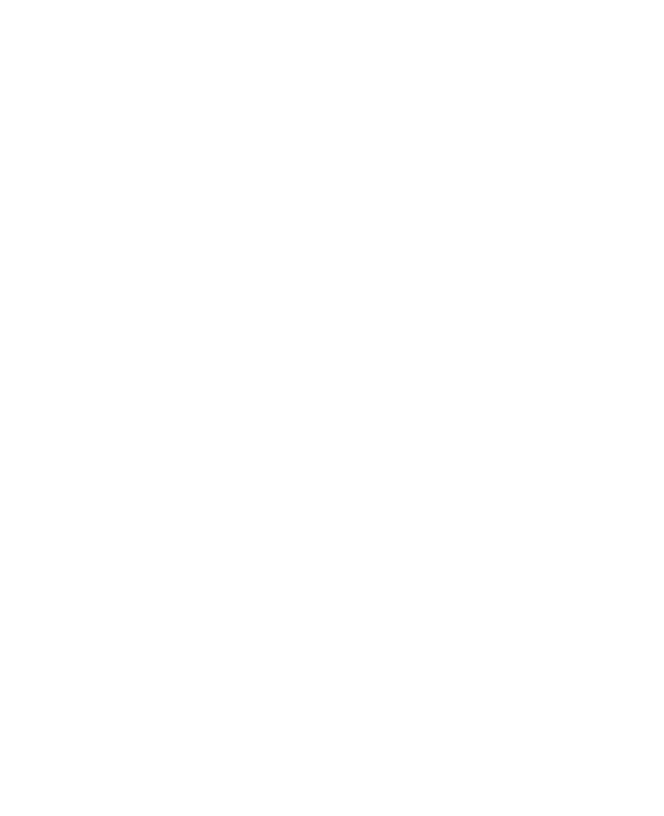
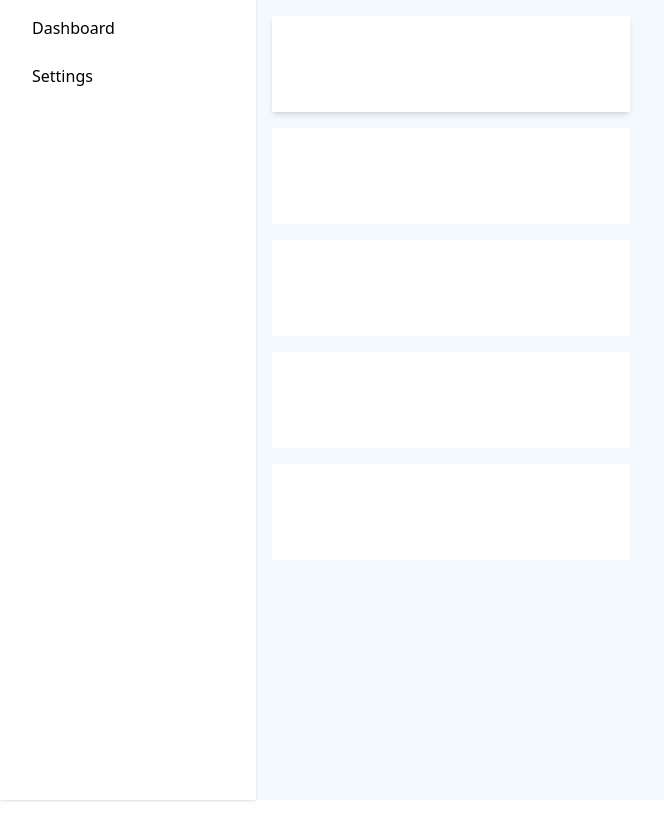
Before and after one commit to belbelbelbel/shipper-app, a React (Vite) app: page /overview in a window 1280 px wide. Before the commit this address had no page. Shown: the whole page, without its empty margins (0-664 px from the left). Built offline with nearby package versions, Linux system fonts and the light colour scheme; a web font is replaced by a local one.

Commit message:
stated updates

```diff
--- a/package.json
+++ b/package.json
@@ -17,6 +17,7 @@
     "lucide-react": "^0.453.0",
     "react": "^18.3.1",
     "react-dom": "^18.3.1",
+    "react-icons": "^5.3.0",
     "react-router-dom": "^6.27.0",
     "tailwind-merge": "^2.5.4",
     "tailwindcss-animate": "^1.0.7"
--- a/src/App.tsx
+++ b/src/App.tsx
@@ -5,30 +5,36 @@
 import { Route, Routes, useLocation } from 'react-router-dom'
 import { Hero } from './Component/Hero'
 import { Signup } from './Component/Auth/Signup'
-import { PersonalInfo } from './Component/PersonalInfo'
+import { PersonalInfo } from './Component/Auth/PersonalInfo'
 import useWindowSize from './Hooks/useWindowSize'
 import { Signin } from './Component/Auth/Signin'
-import { Dashboard } from './Component/Dashboard'
+import { Dashboard } from './Component/NextedRoute/Dashboard'
+import { MainContainer } from './Component/MainContainer'
+import { Settings } from './Component/NextedRoute/Settings'
 
 function App() {
   const location = useLocation()
-const {width, height} = useWindowSize()
+  const { width, height } = useWindowSize()
 
-console.log(width)
+  console.log(width)
 
-  if(width < 768) {
-   return ( <div className='bg-black text-[1.1rem] text-white w-screen flex flex-col justify-center items-center  h-screen'>
-    View On Laptop For Better Experience
-   </div>)
+  if (width < 768) {
+    return (<div className='bg-black text-[1.1rem] text-white w-screen flex flex-col justify-center items-center  h-screen'>
+      View On Laptop For Better Experience
+    </div>)
   }
 
 
   return (
     <Routes location={location} key={location.key}>
-      <Route path='/' element={<Hero/>}/>
-      <Route path='/signup' element={<Signup/>}/>
-      <Route path='/signin' element={<Signin/>}/>
-      <Route path='/signup/PI' element={<PersonalInfo/>}/>
+      <Route path='/' element={<Hero />} />
+      <Route path='/signup' element={<Signup />} />
+      <Route path='/signin' element={<Signin />} />
+      <Route path='/signup/PI' element={<PersonalInfo />} />
+      <Route path='overview' element={<MainContainer />}>
+        <Route index element={<Dashboard />} />
+        <Route path='settings' element={<Settings />} />
+      </Route>
     </Routes>
   )
 }
--- a/src/Component/PersonalInfo.tsx
+++ b/src/Component/Auth/PersonalInfo.tsx
@@ -1,5 +1,5 @@
 import React, { useState } from 'react'
-import { Inputs } from '../ReusableComponent/Inputs'
+import { Inputs } from '../../ReusableComponent/Inputs'
 import { Button } from "@/components/ui/button"
 import {
     Select,
@@ -32,12 +32,12 @@
     }
     console.log(Value.firstName)
     return (
-        <div className='w-screen  flex i  h-screen '>
+        <div className='w-screen bg-blue-100 bg-opacity-[0.3]  flex i  h-screen '>
             <div className='w-[50%] h-full'>
                 <img src="/src/assets/pexels-n-voitkevich-6120220.jpg" loading='lazy' alt="signup_logo" className='object-cover w-full h-full' />
             </div>
-            <div className='w-[50%] flex flex-col mt-10 gap-10'>
-                <div className='font-bold text-[2rem] text-center'>Create Account</div>
+            <div className='w-[50%] flex  h-full flex-col justify-center pt-10 gap-10'>
+                {/* <div className='font-bold text-[2rem] text-center'></div> */}
                 <div className='w-[80%] mx-auto  flex flex-col gap-1 '>
                     <div>
                         <div className='flex w-full justify-between items-center'>
@@ -79,7 +79,7 @@
                                 </SelectGroup>
                             </SelectContent>
                         </Select>
-                        <Button className='w-full mt-4 h-12 text-[1.11rem]'>Create Account</Button>
+                        <Button className='w-full mt-4 h-12 text-[1.11rem]' onClick={() => navigate('/overview')}>Create Account</Button>
                     </div>
 
                 </div>
--- a/src/Component/Auth/Signin.tsx
+++ b/src/Component/Auth/Signin.tsx
@@ -21,7 +21,7 @@
                 <img src="/src/assets/pexels-n-voitkevich-6120220.jpg" loading='lazy' alt="signup_logo" className='object-cover w-full h-full' />
             </div>
 
-            <div className='w-[50%] mx-auto'>
+            <div className='w-[50%] bg-blue-100 bg-opacity-[0.3] mx-auto'>
                 <form className='w-[80%] h-full mx-auto  flex-col justify-center flex '>
                     <div className='font-bold text-[2rem] text-center m-4'>Sign In</div>
                     <Inputs value={details.email} type='text' placeholder='email' name='email' onChange={handlechange} className='text-black outline-0 w-[100%]  mx-auto rounded-[7px] mb-4  mt-3 border-black bg-transparent   border-2 h-[7vh]  p-3' />
--- a/src/Component/Auth/Signup.tsx
+++ b/src/Component/Auth/Signup.tsx
@@ -35,12 +35,12 @@
        }
     }
     return (
-        <div className='bg-[rgb(230,230,230)] flex flex-col justify-center gap-16 items-center h-screen w-screen '>
+        <div className='bg-[rgb(230,230,230)] bg-blue-100 bg-opacity-[0.3] flex flex-col justify-center gap-16 items-center h-screen w-screen '>
             <div className='text-2xl uppercase font-medium'>Select Your Role</div>
             <div className='flex w-[80%]  mx-auto'>
                 {
                     array.map((item, index) => (
-                        <div key={index} className={`w-[19rem] justify-center gap-4 flex flex-col items-center rounded-[10px] cursor-pointer mx-auto h-60 shadow ${isselected === item.id ? 'bg-black bg-opacity-[0.97] transition ease-out duration-300 text-white' : ''}`} onClick={() => handleSelect(item.id,item.title)}>
+                        <div key={index} className={`w-[19rem] justify-center gap-4 flex flex-col items-center rounded-[10px] cursor-pointer mx-auto h-60  ${isselected === item.id ? 'bg-black transition ease-out duration-300 text-white' : 'shadows'}`} onClick={() => handleSelect(item.id,item.title)}>
                             <img className='text-[] w-[5rem]' src={item.img} />
                             <div className='text-[1.5rem]'> {item.title}</div>
                         </div>
--- a/src/Component/Dashboard.tsx
+++ /dev/null
@@ -1,7 +0,0 @@
-import React from 'react'
-
-export const Dashboard = () => {
-  return (
-    <div>Dashboard</div>
-  )
-}
--- a/src/Component/MainContainer.tsx
+++ b/src/Component/MainContainer.tsx
@@ -1,9 +1,30 @@
 import React from 'react'
-
+import { Outlet } from "react-router-dom"
 export const MainContainer = () => {
-  return (
-    <div className='w-screen h-screen '>
-
-    </div>
-  )
+    const LinkArray = [
+        {
+            path: 'overview',
+            name: 'Dashboard',
+        },
+        {
+            path: 'overview/settings',
+            name: 'Settings',
+        }
+    ]
+    return (
+        <div className='w-screen h-screen'>
+            <div className='flex w-full h-full bg-black bg-blue-100 bg-opacity-[0.3]'>
+                <div className='flex flex-col  text-white  w-[20%] items-center h-[100%] shadow  bg-white'>
+                    {LinkArray.map(link => (
+                        <div key={link.path} className='w-[12rem] mt-4 h-8 rounded-[5px] text-black cursor-pointer '>
+                            <a href={`/${link.path}`} className=''>{link.name}</a>
+                        </div>
+                    ))}
+                </div>
+                <div className='h-[100%] w-[80%]'>
+                    <Outlet />
+                </div>
+            </div>
+        </div>
+    )
 }
--- /dev/null
+++ b/src/Component/NextedRoute/Dashboard.tsx
@@ -0,0 +1,13 @@
+import React from 'react'
+
+export const Dashboard = () => {
+  return (
+    <div className='w-full h-full'>
+      <div className='w-[35%] shadow-md m-4 h-[6rem] bg-white'></div>
+      <div className='w-[35%] m-4 h-[6rem] bg-white'></div>
+      <div className='w-[35%] m-4 h-[6rem] bg-white'></div>
+      <div className='w-[35%] m-4 h-[6rem] bg-white'></div>
+      <div className='w-[35%] m-4 h-[6rem] bg-white'></div>
+    </div>
+  )
+}
--- a/src/Component/Styles.css
+++ b/src/Component/Styles.css
@@ -34,6 +34,6 @@
     opacity: 1;
     font-size: 0.9rem
   }
-  .shadow {
+  .shadows {
     box-shadow: 0px 0px 6px 2px rgba(0, 0, 0, 0.65);
   }
```
Also changed, not shown: src/Component/NextedRoute/Settings.tsx (renamed from src/Component/Settings.tsx), 1 other file (tests, documents, lock files or other folders).
